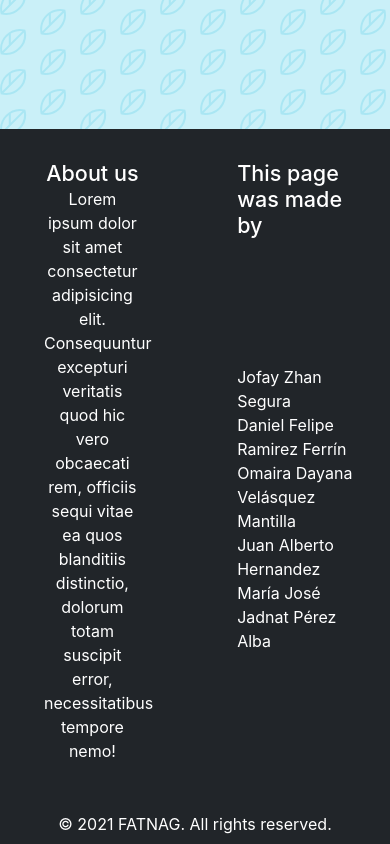
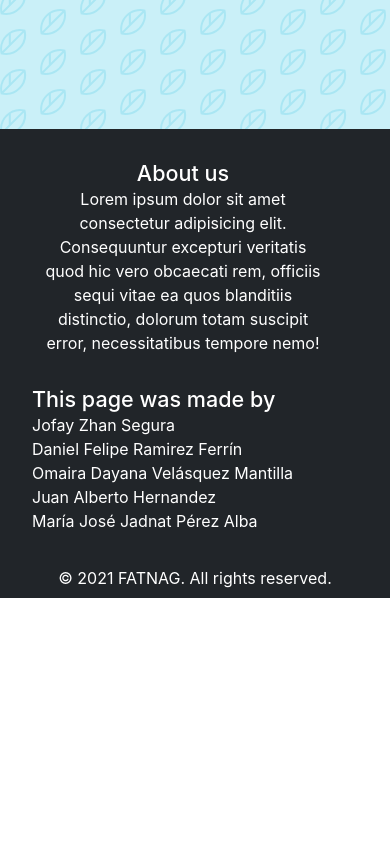
Before and after one commit to MajoAlba458/Manufacturing-company, a React (Create React App) app in the folder reok/: page / in a window 390 px wide. Shown: the part 1471-2315 px from the top of the page. After the commit the page ends 2069 px from the top, so only its background shows below. Built offline with nearby package versions, Linux system fonts and the light colour scheme.

Commit message:
Agregando estilos responsive al footer y resolviendo estilos del login

```diff
--- a/reok/public/index.html
+++ b/reok/public/index.html
@@ -17,8 +17,6 @@
     <!-- Bootstrap script -->
     <script src="https://cdn.jsdelivr.net/npm/bootstrap@5.1.1/dist/js/bootstrap.bundle.min.js"
       integrity="sha384-/bQdsTh/da6pkI1MST/rWKFNjaCP5gBSY4sEBT38Q/9RBh9AH40zEOg7Hlq2THRZ" crossorigin="anonymous"></script>
-    <!-- My script -->
-    <script src="assets/js/main.js"></script>
     <title>Reok</title>
   </head>
 
--- a/reok/scss/footer.scss
+++ b/reok/scss/footer.scss
@@ -17,13 +17,26 @@
     }
 
     &-left{
-        width: 40%;
+        width: 50%;
     }
 
     &-right{
         width: 40%;
         ul{
             list-style: none;
+        }
+    }
+
+    @media screen and(max-width: 550px){
+        display: block;
+
+        &-left{
+            width: 100%;
+            margin-bottom: 1rem;
+        }
+
+        &-right{
+            width: 100%;
         }
     }
 }
--- a/reok/src/assets/css/footer.css
+++ b/reok/src/assets/css/footer.css
@@ -15,13 +15,25 @@
   margin: 0;
 }
 .footer-box-left {
-  width: 40%;
+  width: 50%;
 }
 .footer-box-right {
   width: 40%;
 }
 .footer-box-right ul {
   list-style: none;
+}
+@media screen and (max-width: 550px) {
+  .footer-box {
+    display: block;
+  }
+  .footer-box-left {
+    width: 100%;
+    margin-bottom: 1rem;
+  }
+  .footer-box-right {
+    width: 100%;
+  }
 }
 
 .copyright {
--- a/reok/src/components/login/ForgotForm.jsx
+++ b/reok/src/components/login/ForgotForm.jsx
@@ -1,15 +1,19 @@
-
+import ForgotImage from "media/images/forgot-01.png";
+import HeaderLoginForm from "./HeaderLoginForm";
+import LeftContainerLoginForm from "./LeftContainerLoginForm";
 
 const ForgotForm = () => {
   return (
     <div class="form-container" id="forgot-container">
-      <div class="row form-container__left">
-        <img src="../images/forgot-01.png" alt="" />
+      <LeftContainerLoginForm image={ForgotImage} />
+      <HeaderLoginForm />
+      <RightContainerSignupForm />
     </div>
-      <div class="login-header">
-        <img src="../images/recycle-icon-01.png" alt="signup image" />
-        <h1>Reok</h1>
-      </div>
+  );
+};
+
+const RightContainerSignupForm = () => {
+  return (
     <div class="row form-container__right">
       <form class="d-grid gap-2">
         <h3>Did you forget your password?</h3>
@@ -43,7 +47,6 @@ const ForgotForm = () => {
         </div>
       </div>
     </div>
-    </div>
   );
 };
 
--- a/reok/src/components/login/LoginForm.jsx
+++ b/reok/src/components/login/LoginForm.jsx
@@ -1,5 +1,3 @@
-// import LeftContainerLoginForm from "./LoginComponents";
-// import HeaderLoginForm from 'LoginComponents';
 import LoginImage from 'media/images/login-image-02.png';
 import HeaderLoginForm from './HeaderLoginForm';
 import LeftContainerLoginForm from './LeftContainerLoginForm';
@@ -19,6 +17,9 @@ const RightContainerLoginForm = () => {
     <div class="row form-container__right">
       <form action="../index.html" class="d-grid gap-2">
         <h2 class="text-center">Login</h2>
+        <p>
+          If you already have an account enter your email and enjoy our app.
+        </p>
         <div class="input-box">
           <div class="input-box__input">
             <i class="fas fa-envelope"></i>
--- a/reok/src/components/login/SignupForm.jsx
+++ b/reok/src/components/login/SignupForm.jsx
@@ -1,15 +1,19 @@
-
+import SignupImage from "media/images/signup-01.png";
+import HeaderLoginForm from "./HeaderLoginForm";
+import LeftContainerLoginForm from "./LeftContainerLoginForm";
 
 const SignupForm = () => {
   return (
     <div class="form-container" id="signup-container">
-      <div class="row form-container__left">
-        <img src="../images/signup-01.png" alt="" />
+      <LeftContainerLoginForm image={SignupImage} />
+      <HeaderLoginForm />
+      <RightContainerSignupForm />
     </div>
-      <div class="login-header">
-        <img src="../images/recycle-icon-01.png" alt="signup image" />
-        <h1>Reok</h1>
-      </div>
+  );
+};
+
+const RightContainerSignupForm = () => {
+  return (
     <div class="row form-container__right">
       <form class="d-grid gap-2">
         <h2 class="text-center">Signup</h2>
@@ -94,7 +98,6 @@ const SignupForm = () => {
         </div>
       </form>
     </div>
-    </div>
   );
 };
 
```
Also changed, not shown: 1 other file (tests, documents, lock files or other folders). Lines whose indentation alone changed are shown as unchanged.
